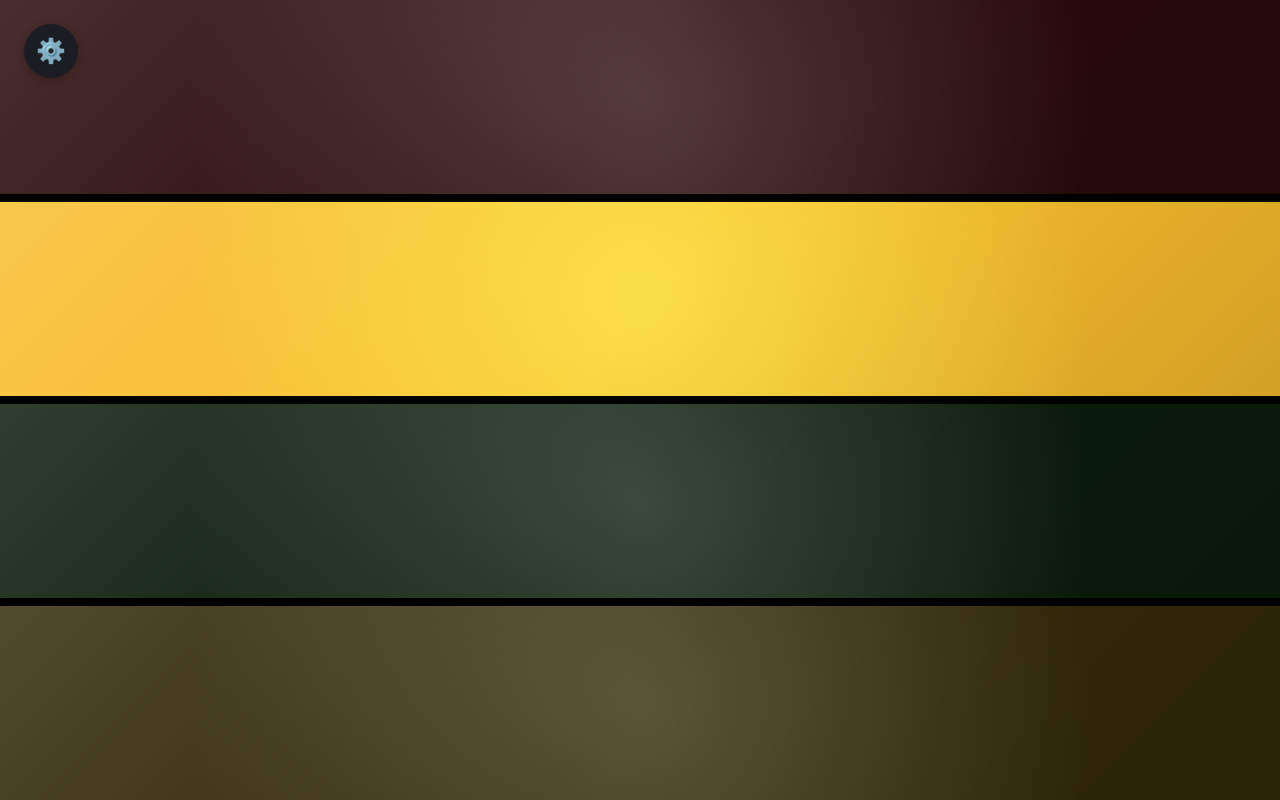
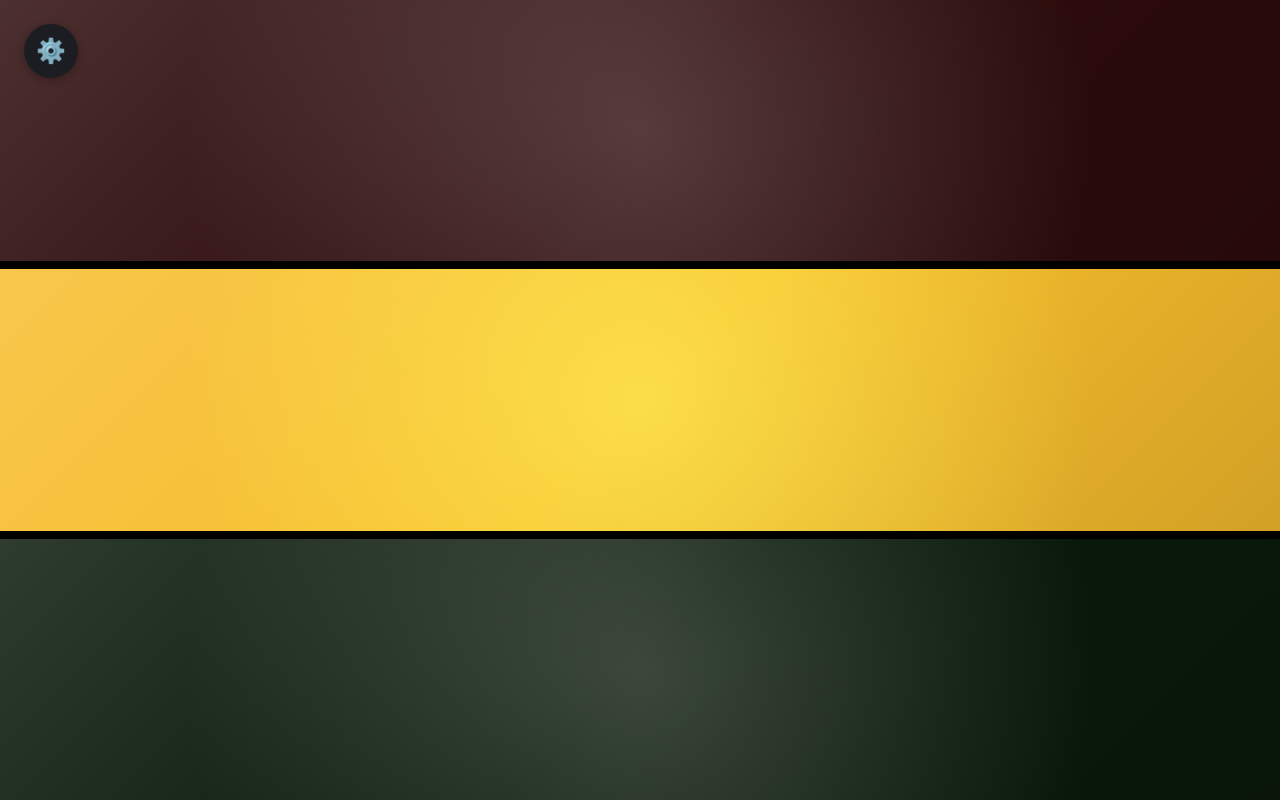
Before and after one commit to AnahatM/Traffic-Light-Simulator, a React (Vite) app: page / in a window 1280 px wide. Built offline with nearby package versions, Linux system fonts and the light colour scheme.

Commit message:
Fix random

```diff
--- a/src/App.tsx
+++ b/src/App.tsx
@@ -4,22 +4,26 @@ import TrafficLight from "./components/TrafficLight";
 import SettingsPanel from "./components/SettingsPanel";
 
 function App() {
+  // Default config
+  const defaultTimes = { red: 1, yellow: 1, green: 1 };
+  const defaultEnabled = { red: true, yellow: true, green: true };
+  const defaultColorOrder = ["red", "yellow", "green"];
+  const defaultCustomColors = {
+    red: "#d32f2f",
+    yellow: "#fbc02d",
+    green: "#43a047",
+  };
+  const defaultDirection = "vertical";
+  const defaultDisplayLayout = "rectangular";
+  const defaultLoopMode = "pingpong";
+
   // State for traffic light settings
-  const [times, setTimes] = useState<Record<string, number>>({
-    red: 1,
-    yellow: 1,
-    green: 1,
-    yellow2: 1,
-  });
-  const [enabled, setEnabled] = useState<Record<string, boolean>>({
-    red: true,
-    yellow: true,
-    green: true,
-    yellow2: true,
-  });
+  const [times, setTimes] = useState<Record<string, number>>(defaultTimes);
+  const [enabled, setEnabled] =
+    useState<Record<string, boolean>>(defaultEnabled);
   const [hideDisabled, setHideDisabled] = useState<boolean>(false);
   const [direction, setDirection] = useState<"vertical" | "horizontal">(
-    "vertical"
+    defaultDirection
   );
   const [enableClickingLights, setEnableClickingLights] =
     useState<boolean>(true);
@@ -32,23 +36,31 @@ function App() {
   const [enableShading, setEnableShading] = useState<boolean>(true);
   const [displayLayout, setDisplayLayout] = useState<
     "rectangular" | "circular"
-  >("rectangular");
-  const [colorOrder, setColorOrder] = useState<string[]>([
-    "red",
-    "yellow",
-    "green",
-    "yellow2",
-  ]);
-  // New custom color state with default colors aligning to index.css values
-  const [customColors, setCustomColors] = useState<Record<string, string>>({
-    red: "#d32f2f",
-    yellow: "#fbc02d",
-    green: "#43a047",
-  });
+  >(defaultDisplayLayout);
+  const [colorOrder, setColorOrder] = useState<string[]>(defaultColorOrder);
+  const [customColors, setCustomColors] =
+    useState<Record<string, string>>(defaultCustomColors);
   // Loop mode state
   const [loopMode, setLoopMode] = useState<"cycle" | "pingpong" | "random">(
-    "pingpong"
+    defaultLoopMode
   );
+
+  // On mount, always reset to default config
+  useEffect(() => {
+    setTimes(defaultTimes);
+    setEnabled(defaultEnabled);
+    setHideDisabled(false);
+    setDirection(defaultDirection);
+    setDisplayLayout(defaultDisplayLayout);
+    setEnableClickingLights(true);
+    setRandomizeTimes(false);
+    setRandomRange({ min: 0.5, max: 5 });
+    setFullscreen(false);
+    setEnableShading(true);
+    setCustomColors(defaultCustomColors);
+    setColorOrder(defaultColorOrder);
+    setLoopMode(defaultLoopMode);
+  }, []);
 
   // Update CSS variables so TrafficLight and shading update automatically
   useEffect(() => {
--- a/src/components/SettingsPanelSelects.tsx
+++ b/src/components/SettingsPanelSelects.tsx
@@ -54,6 +54,47 @@ const SettingsPanelSelects: React.FC<SettingsPanelSelectsProps> = ({
         setDisplayLayout(value as "rectangular" | "circular");
       }}
     />
+    {/* Show min/max random time controls if randomizeTimes is checked */}
+    {formValues.randomizeTimes && (
+      <div className="random-range-controls">
+        <label>
+          Min Time (s):
+          <input
+            type="number"
+            min={0.1}
+            step={0.1}
+            value={formValues.randomRange.min}
+            onChange={(e) =>
+              setFormValues((f: any) => ({
+                ...f,
+                randomRange: {
+                  ...f.randomRange,
+                  min: parseFloat(e.target.value),
+                },
+              }))
+            }
+          />
+        </label>
+        <label>
+          Max Time (s):
+          <input
+            type="number"
+            min={formValues.randomRange.min}
+            step={0.1}
+            value={formValues.randomRange.max}
+            onChange={(e) =>
+              setFormValues((f: any) => ({
+                ...f,
+                randomRange: {
+                  ...f.randomRange,
+                  max: parseFloat(e.target.value),
+                },
+              }))
+            }
+          />
+        </label>
+      </div>
+    )}
   </>
 );
 
```
